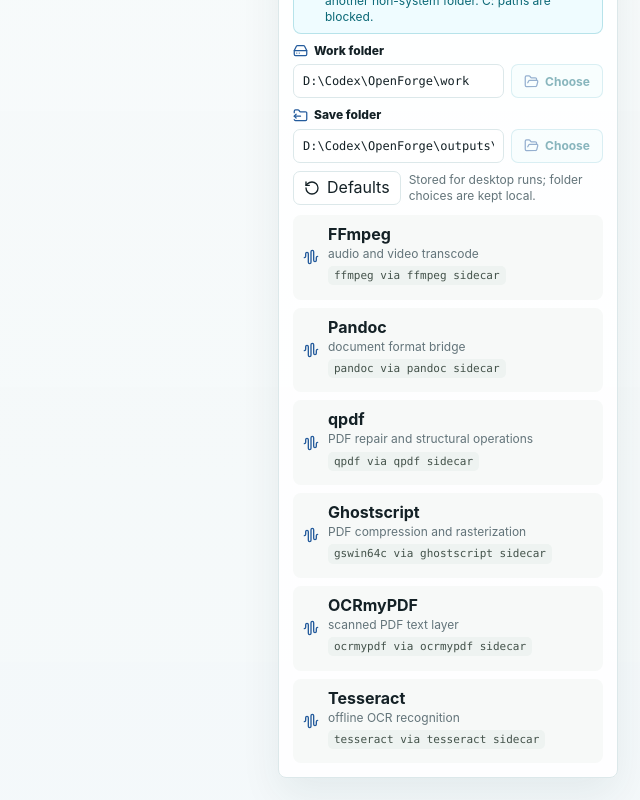
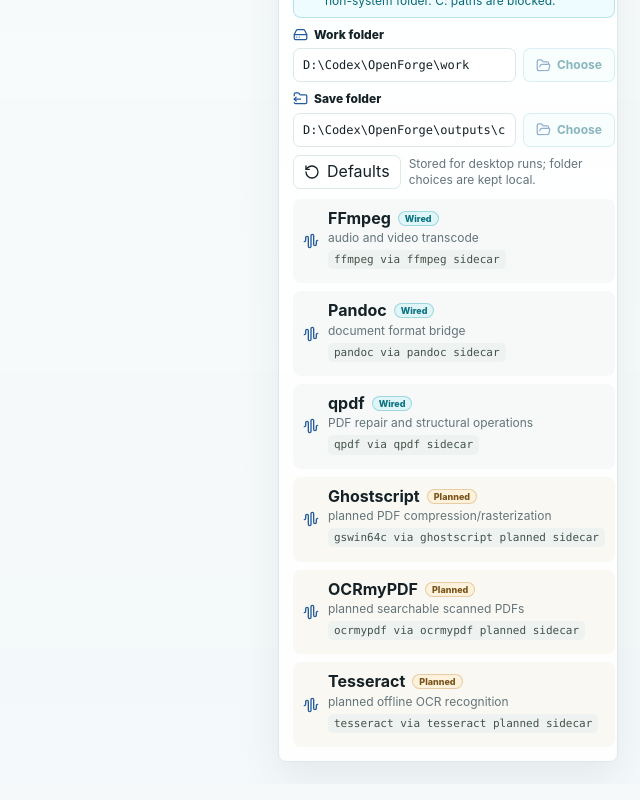
Before and after one commit to Martin123132/NoMeter, a React (Vite) app: page / in a window 1280 px wide. Shown: the part 2230-3030 px from the top of the page, without its empty margins (640-1280 px from the left). Built offline with nearby package versions, Linux system fonts and the light colour scheme.

Commit message:
Clarify optional native engine readiness

```diff
--- a/scripts/guided-flow-check.mjs
+++ b/scripts/guided-flow-check.mjs
@@ -120,6 +120,12 @@
   'path-picker-button',
 ])
 
+checkText(appText, appPath, 'native optional engine status badges', [
+  'engine-row-${engine.status}',
+  'engine-status-badge',
+  "engine.status === 'wired' ? 'Wired' : 'Planned'",
+])
+
 checkText(cssText, cssPath, 'responsive guided flow layout', [
   '.mission-route-radar',
   '.route-status',
--- a/src/App.css
+++ b/src/App.css
@@ -2800,8 +2800,44 @@
   background: #f7f9f8;
 }
 
+.engine-row-planned {
+  background: #faf8f2;
+}
+
 .engine-row svg {
   color: #245b9c;
+}
+
+.engine-copy {
+  min-width: 0;
+}
+
+.engine-heading {
+  display: flex;
+  align-items: center;
+  gap: 7px;
+  min-width: 0;
+}
+
+.engine-status-badge {
+  flex: 0 0 auto;
+  padding: 2px 6px;
+  border-radius: 999px;
+  font-size: 9px;
+  font-weight: 800;
+  line-height: 1;
+}
+
+.engine-status-badge-wired {
+  color: #0b7180;
+  background: #dff5f8;
+  border: 1px solid rgba(8, 145, 168, 0.3);
+}
+
+.engine-status-badge-planned {
+  color: #77531a;
+  background: #fff2dc;
+  border: 1px solid rgba(181, 118, 31, 0.3);
 }
 
 .engine-row code {
--- a/src/App.tsx
+++ b/src/App.tsx
@@ -2747,10 +2747,15 @@
               </div>
               <div className="engine-list">
                 {nativeEngineCatalog.map((engine) => (
-                  <div className="engine-row" key={engine.id}>
+                  <div className={`engine-row engine-row-${engine.status}`} key={engine.id}>
                     <AudioWaveform size={16} />
-                    <span>
-                      <strong>{engine.name}</strong>
+                    <span className="engine-copy">
+                      <span className="engine-heading">
+                        <strong>{engine.name}</strong>
+                        <span className={`engine-status-badge engine-status-badge-${engine.status}`}>
+                          {engine.status === 'wired' ? 'Wired' : 'Planned'}
+                        </span>
+                      </span>
                       <small>{engine.role}</small>
                       <code>{getNativeCommandPreview(engine)}</code>
                     </span>
--- a/src/lib/nativeEngines.ts
+++ b/src/lib/nativeEngines.ts
@@ -57,7 +57,7 @@
   {
     id: 'ghostscript',
     name: 'Ghostscript',
-    role: 'PDF compression and rasterization',
+    role: 'planned PDF compression/rasterization',
     command: 'gswin64c',
     sidecarName: 'ghostscript',
     status: 'planned',
@@ -65,7 +65,7 @@
   {
     id: 'ocrmypdf',
     name: 'OCRmyPDF',
-    role: 'scanned PDF text layer',
+    role: 'planned searchable scanned PDFs',
     command: 'ocrmypdf',
     sidecarName: 'ocrmypdf',
     status: 'planned',
@@ -73,7 +73,7 @@
   {
     id: 'tesseract',
     name: 'Tesseract',
-    role: 'offline OCR recognition',
+    role: 'planned offline OCR recognition',
     command: 'tesseract',
     sidecarName: 'tesseract',
     status: 'planned',
@@ -127,7 +127,7 @@
 }
 
 export function getNativeCommandPreview(engine: NativeEngine) {
-  return `${engine.command} via ${engine.sidecarName} sidecar`
+  return `${engine.command} via ${engine.sidecarName} ${engine.status === 'wired' ? 'sidecar' : 'planned sidecar'}`
 }
 
 export async function transcodeMediaFile(file: File, folders?: NativeFolders): Promise<NativeTranscodeResult> {
```
Also changed, not shown: scripts/native-doctor.mjs (+12 -3 lines), 1 other file (tests, documents, lock files or other folders).
